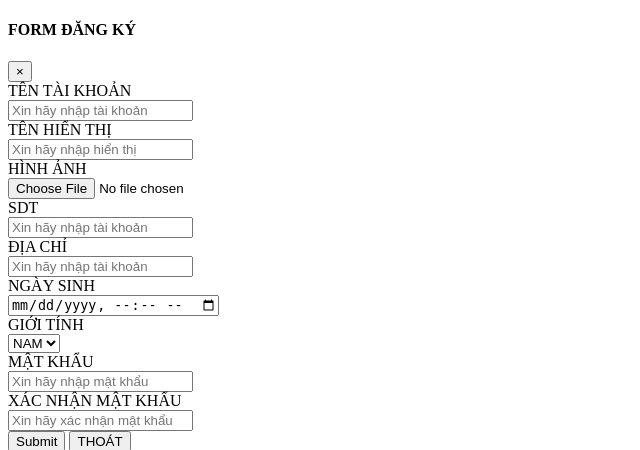
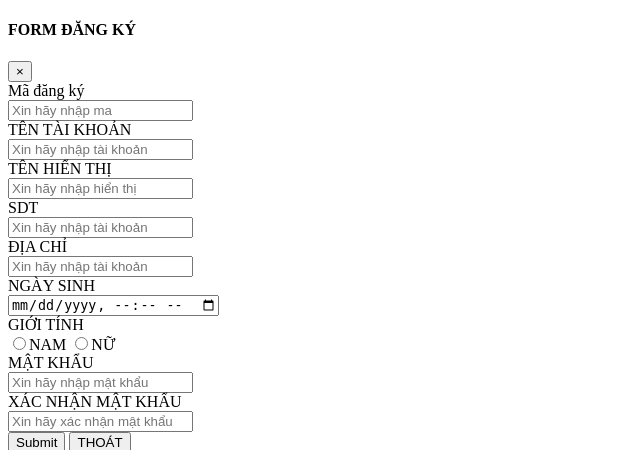
Before and after one commit to MrTom2020/laptrinhweb, a PHP site: page /dang_ky.php in a window 1280 px wide. Shown: the top 450 px of the page, without its empty margins (0-640 px from the left). Run offline with PHP 8.4, Linux system fonts and the light colour scheme.

Commit message:
thaydoiti

```diff
--- a/html/dang_ky.php
+++ b/html/dang_ky.php
@@ -6,79 +6,87 @@
 </head>
 <body>
 
+<div class="modal fade in" role="dialog" aria-labelledby="dangky" aria-hidden="false" id="dk1" tabindex="-1" style="border: 0px; display: block;">
+
+
+
+
+    <meta charset="utf-8">
+
+
+
 <div class="modal-dialog" role="document">
-        <div class="modal-content">
+        <div class="modal-content col-sm-10">
         <div class="modal-header">
-        <h4 class="modal-title" aria-labelledby="dangky">FORM ĐĂNG KÝ</h4>
-        <button type="button" class="close" data-dismiss="modal" aria-label ="close"><span aria-hidden="true">&times;</span></button>
+        <h4 class="modal-title text-center" aria-labelledby="dangky">FORM ĐĂNG KÝ</h4>
+        <button type="button" class="close" data-dismiss="modal" aria-label="close"><span aria-hidden="true">×</span></button>
         </div>
         <div class="modal-body">
         <div class="container">
         <div class="row">
-        <div class="col-sm-8 mt-5">
-        <form form action="trangkiemtra.php"  method="get" role="form" class="row mt-5">
-        <div class="form-group row mt-5">
+        <div class="col-sm-12">
+        <form form="" action="trangkiemtra.php" method="get" role="form" class="row">
+        <div class="form-group row">
+           <label for="madk">Mã đăng ký</label>
+            <br>
+         <input type="text" placeholder="Xin hãy nhập ma " class="col-sm-10" id="madk" name="madk">
+         </div>
+        <div class="form-group row">
            <label for="tentkdk">TÊN TÀI KHOẢN</label>
-            <BR/>
-         <input type="text" placeholder="Xin hãy nhập tài khoản " class="col-sm-10" id="tentkdk" name="tentkdk" />
+            <br>
+         <input type="text" placeholder="Xin hãy nhập tài khoản " class="col-sm-10" id="tentkdk" name="tentkdk">
          </div>
          <div class="form-group row mt-5">
            <label for="tentkht">TÊN HIỂN THỊ</label>
-            <BR/>
-         <input type="text" placeholder="Xin hãy nhập hiển thị " class="col-sm-10" id="tentkht" name="tentkht" />
+            <br>
+         <input type="text" placeholder="Xin hãy nhập hiển thị " class="col-sm-10" id="tentkht" name="tentkht">
          </div>
-         <div class="form-group row mt-5">
-           <label for="hinhtkdk">HÌNH ẢNH</label>
-            <BR/>
-         <input type="file" class="col-sm-10" id="hinhtkdk" name="hinhtkdk"/>
-         </div>
+
          <div class="form-group row mt-5">
            <label for="SDT">SDT</label>
-            <BR/>
-         <input type="text" placeholder="Xin hãy nhập tài khoản " class="col-sm-10" id="SDT" name="SDT" />
+            <br>
+         <input type="text" placeholder="Xin hãy nhập tài khoản " class="col-sm-10" id="SDT" name="SDT">
          </div>
          <div class="form-group row mt-5">
            <label for="DIACHI">ĐỊA CHỈ</label>
-            <BR/>
-         <input type="text" placeholder="Xin hãy nhập tài khoản " class="col-sm-10" id="DIACHI" name="DIACHI" />
+            <br>
+         <input type="text" placeholder="Xin hãy nhập tài khoản " class="col-sm-10" id="DIACHI" name="DIACHI">
          </div>
          <div class="form-group row mt-3">
            <label for="ngaysinhtkdk">NGÀY SINH</label>
-            <BR/>
-         <input type="datetime-local"  class="col-sm-10" id="ngaysinhtkdk" name="ngaysinhtkdk" />
+            <br>
+         <input type="datetime-local" class="col-sm-10" id="ngaysinhtkdk" name="ngaysinhtkdk">
          </div>
          <div class="form-group row mt-3">
            <label>GIỚI TÍNH</label>
-            <BR/>
-         <select >
-             <option value="1">NAM</option>
-             <option value="0">NỮ</option>
-         </select>
+            <br>
+            <input type="radio" name="sex" value="nam"><label for="sex">NAM</label> <input type="radio" name="sex" value="nu"><label for="sex">NỮ</label>
          </div>
           <div class="form-group row mt-3">
           <label for="mktk">MẬT KHẨU</label>
-          <br/>
-             <input class="col-sm-10" id="mktkdk" name="mktkdk" placeholder="Xin hãy nhập mật khẩu" type="password" />
+          <br>
+             <input class="col-sm-10" id="mktkdk" name="mktkdk" placeholder="Xin hãy nhập mật khẩu" type="password">
            </div>
            <div class="form-group row mt-3">
           <label for="mktkdkxn">XÁC NHẬN MẬT KHẨU</label>
-          <br/>
-             <input class="col-sm-10" id="mktkdkxn" name="mktkdkxn" placeholder="Xin hãy xác nhận mật khẩu" type="password" />
+          <br>
+             <input class="col-sm-10" id="mktkdkxn" name="mktkdkxn" placeholder="Xin hãy xác nhận mật khẩu" type="password">
            </div>
         <div class="modal-footer row mt-3">
-             <input  type="submit" class="btn btn-primary" name="ok">
+             <input type="submit" class="btn btn-primary" name="ok">
               <button class="btn btn-primary" data-dismiss="modal" aria-label="close">THOÁT</button>
          </div>
         </form>
         </div>
-        <div class="form-group  col-sm-3 row md-4" style="border:1px solid #2cb84b">
-        <img src="../tainguyenkhac/hinh_anh/hinh/hinhsosau.jpg" alt="hình đại diện" class="img-thumbnail" style="width:300px;height:300px;">
-           </div>
+
         </div>
         </div>
         </div>
         </div>
         </div>
 
+
+    </div>
+
 </body>
 </html>
```
Also changed, not shown: 1 other file.
